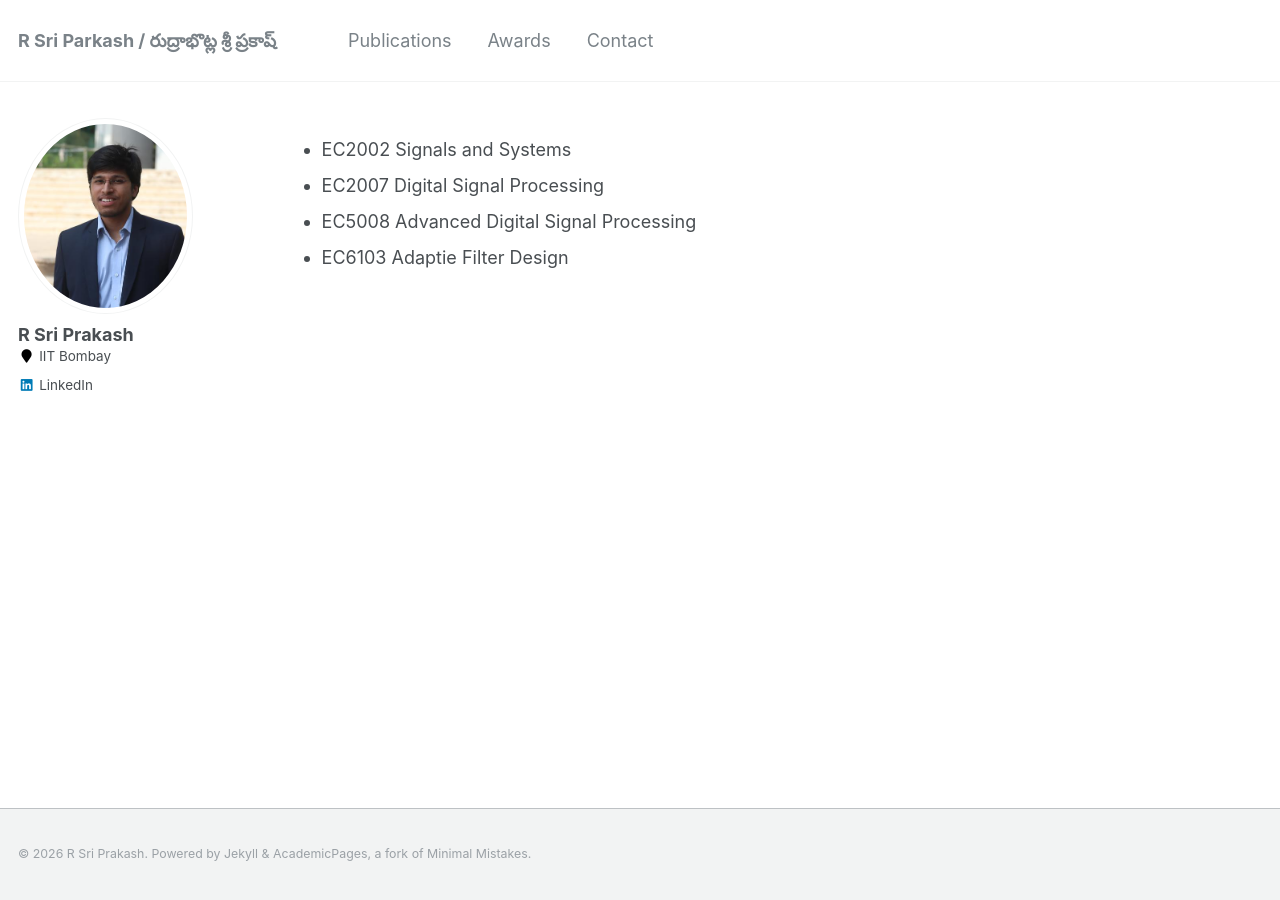
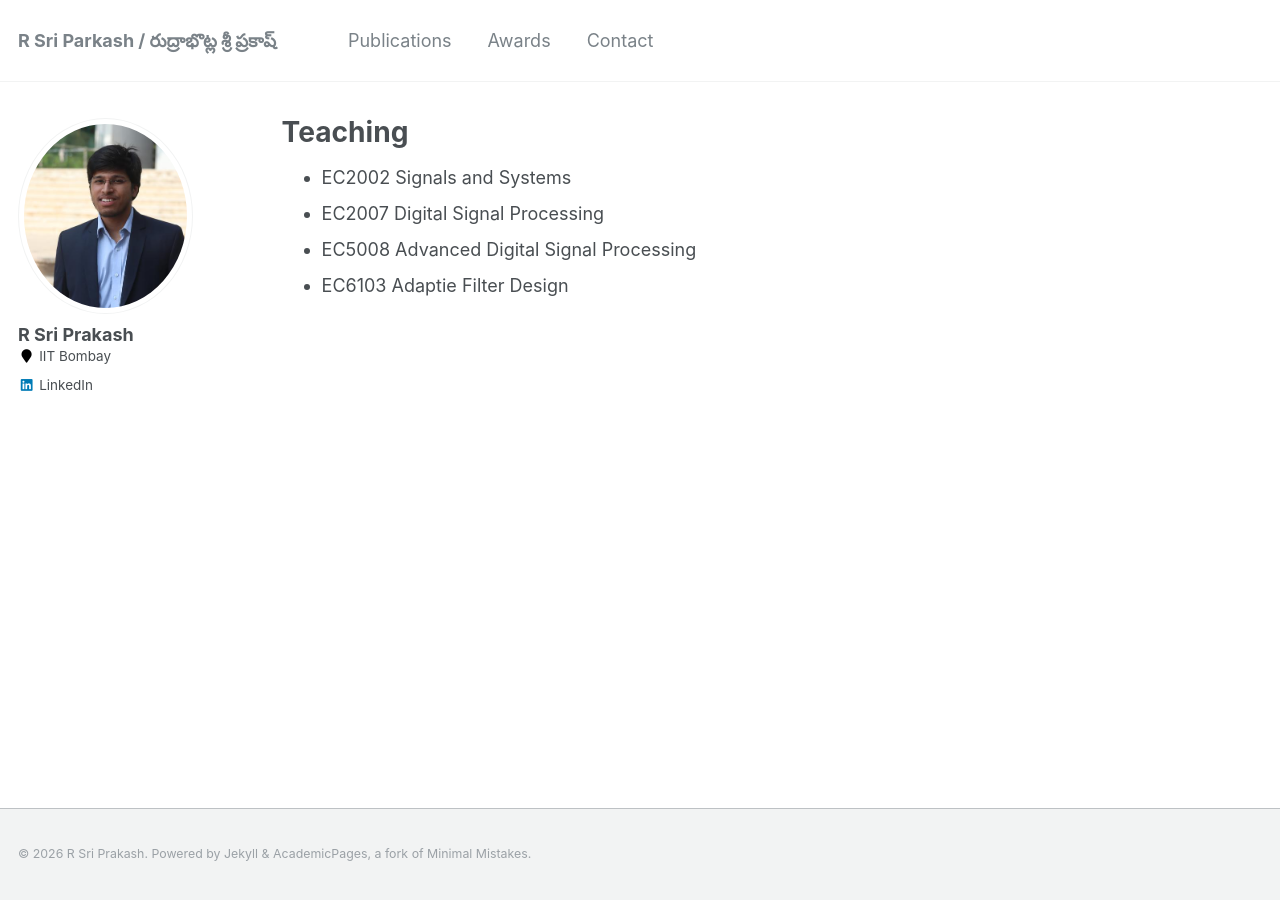
Before and after one commit to rsriprakash/rsriprakash.github.io, a Jekyll site: the page built from _pages/teaching.html, in a window 1280 px wide. Built offline with Jekyll 4.4.1, drawn with Linux system fonts in a browser that asks for light colours.

Commit message:
Update teaching.html

```diff
--- a/_pages/teaching.html
+++ b/_pages/teaching.html
@@ -1,10 +1,10 @@
 ---
 layout: archive
-title: ""
-permalink: /publications/
+title: "Teaching"
+permalink: /teaching/
 author_profile: true
 redirect_from:
-  - /publications
+  - /teaching
 ---
 
 <ul class="columns">
```
